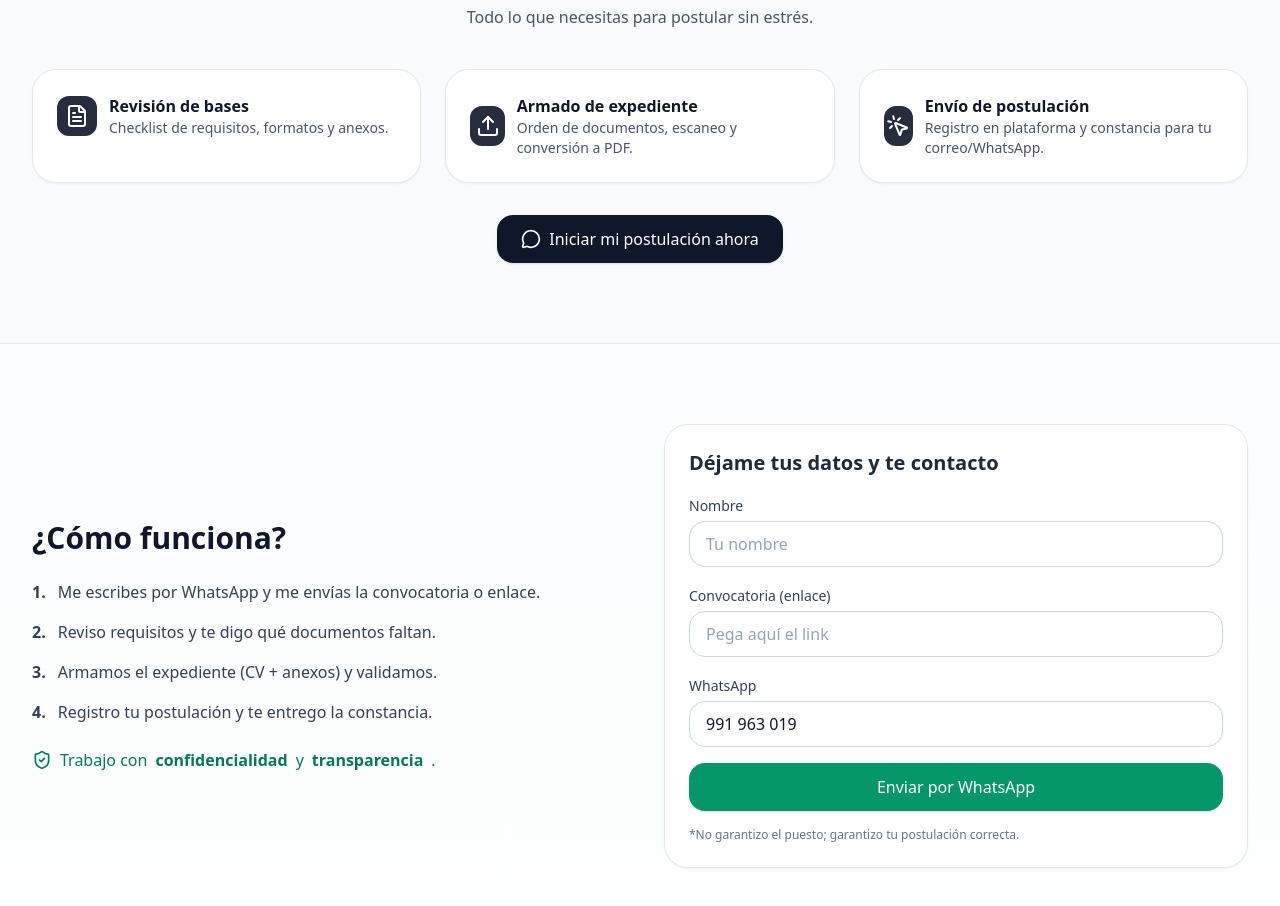
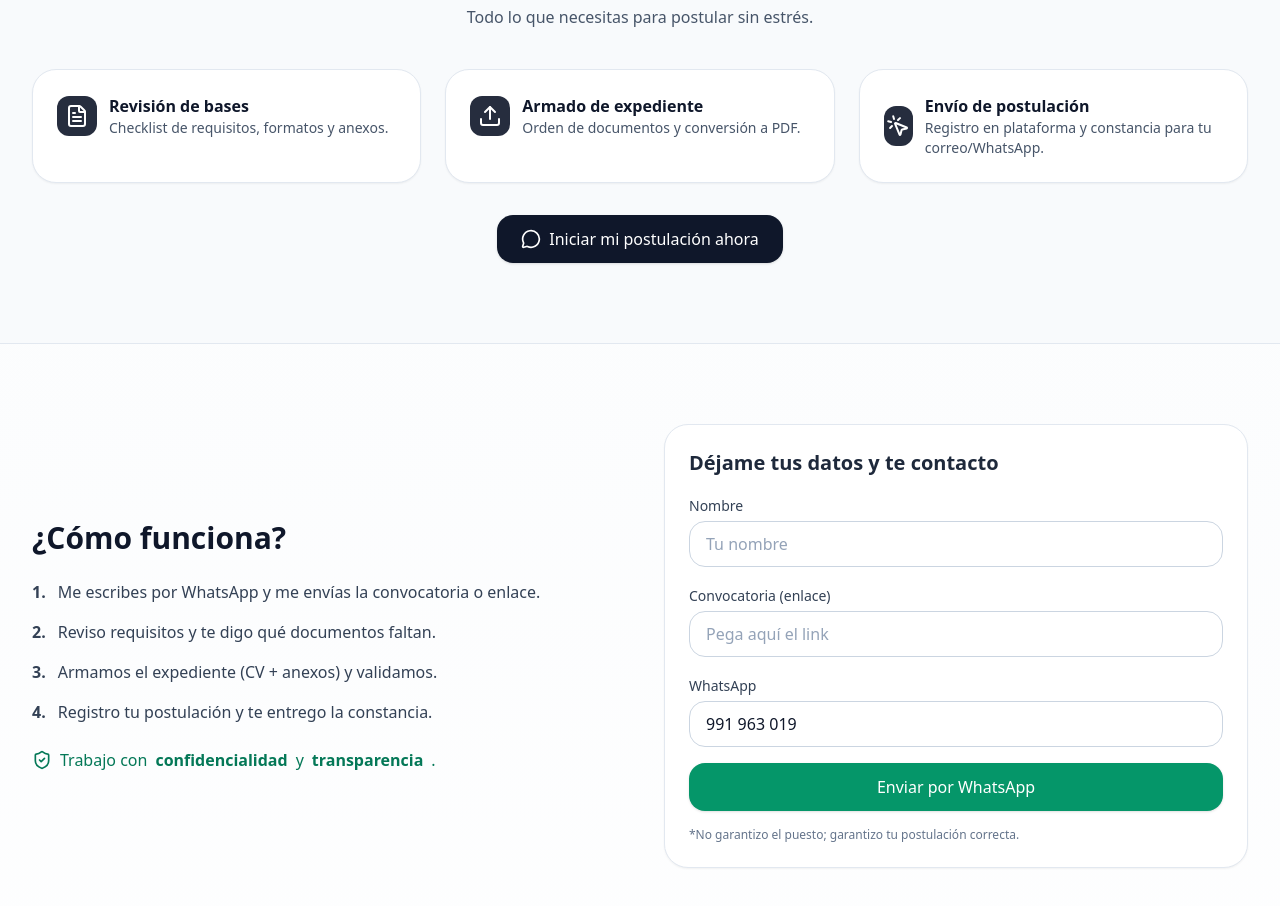
Before and after one commit to apariciocch/Postulafacil, a plain HTML site: page index.html in a window 1280 px wide. Shown: the part 933-1839 px from the top of the page. Drawn offline with nearby package versions, Linux system fonts and the light colour scheme.

Commit message:
corrección de escaneo

```diff
--- a/index.html
+++ b/index.html
@@ -136,7 +136,7 @@
             </div>
             <div>
               <h3 class="font-semibold text-slate-900">Armado de expediente</h3>
-              <p class="text-sm text-slate-600">Orden de documentos, escaneo y conversión a PDF.</p>
+              <p class="text-sm text-slate-600">Orden de documentos y conversión a PDF.</p>
             </div>
           </div>
         </div>
```
